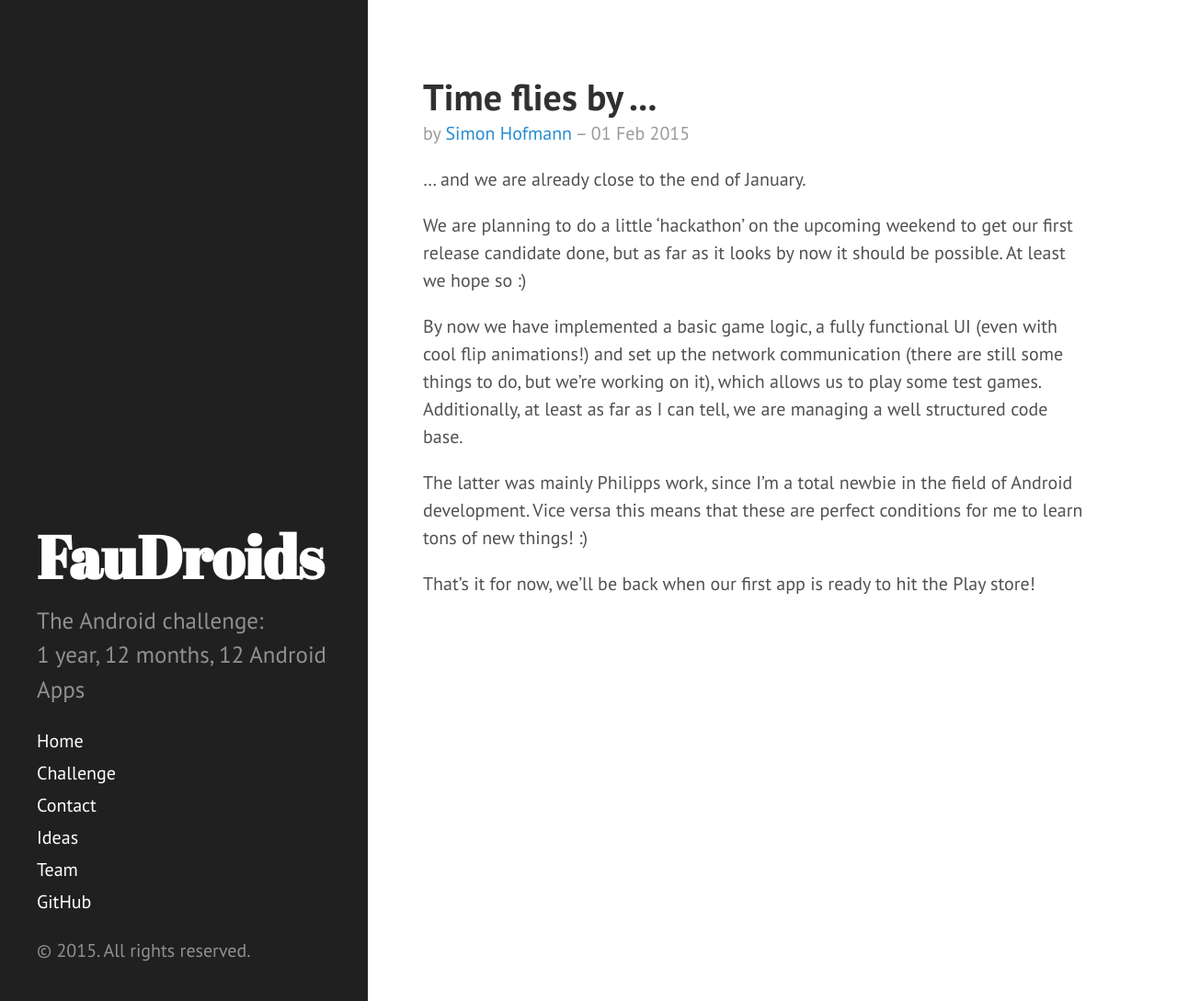
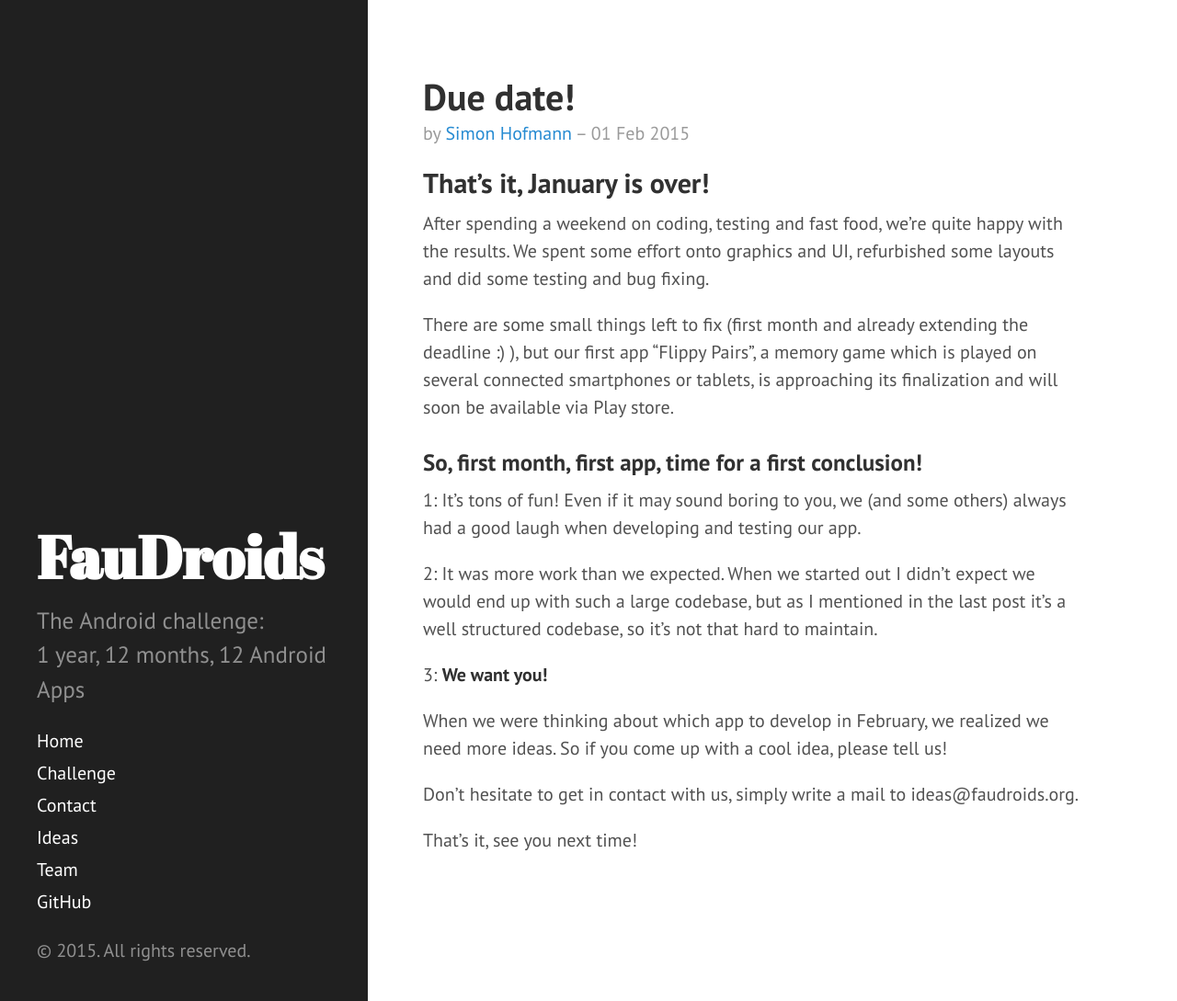
Before and after one commit to Haroenv/FauDroids.github.io, a Jekyll site: the page built from _posts/2015-02-01-due-date.md, in a window 1280 px wide and 1089 px high. Shown: the whole window at 92% size. Built offline with Jekyll 4.4.1, drawn with Linux system fonts in a browser that asks for light colours; Markdown is read by kramdown in place of the engine named in the settings.

Commit message:
Updated text

```diff
--- a/_posts/2015-02-01-due-date.md
+++ b/_posts/2015-02-01-due-date.md
@@ -1,20 +1,27 @@
 ---
 layout: post
-title: Time flies by ...
+title: Due date!
 author: simon
 ---
 
-... and we are already close to the end of January.
+## That's it, January is over!
 
-We are planning to do a little 'hackathon' on the upcoming weekend to get our first release candidate done, but as far as it looks by now it should be possible.
-At least we hope so :)
+After spending a weekend on coding, testing and fast food, we're quite happy with the results.
+We spent some effort onto graphics and UI, refurbished some layouts and did some testing and bug fixing.
 
-<!--We are already able to play a game on several devices, all connected to a (for now) dedicated host, which is the main part of our game. He handles the game logic, communicates with all clients, manages players and their points and finally determines the winner!-->
+There are some small things left to fix (first month and already extending the deadline :) ), but our first app "Flippy Pairs", a memory game which is played on several connected smartphones or tablets, is approaching its finalization and will soon be available via Play store.
 
-By now we have implemented a basic game logic, a fully functional UI (even with cool flip animations!) and set up the network communication (there are still some things to do, but we're working on it), which allows us to play some test games.
-Additionally,  at least as far as I can tell, we are managing a well structured code base.
+### So, first month, first app, time for a first conclusion!
 
-The latter was mainly Philipps work, since I'm a total newbie in the field of Android development.
-Vice versa this means that these are perfect conditions for me to learn tons of new things! :)
+1: It's tons of fun! Even if it may sound boring to you, we (and some others) always had a good laugh when developing and testing our app.
 
-That's it for now, we'll be back when our first app is ready to hit the Play store!
+2: It was more work than we expected. When we started out I didn't expect we would end up with such a large codebase, but as I mentioned in the last post it's a  well structured codebase, so it's not that hard to maintain.
+
+3: **We want you!**
+
+When we were thinking about which app to develop in February, we realized we need more ideas.
+So if you come up with a cool idea, please tell us!
+
+Don't hesitate to get in contact with us, simply write a mail to ideas@faudroids.org.
+
+That's it, see you next time!
```
